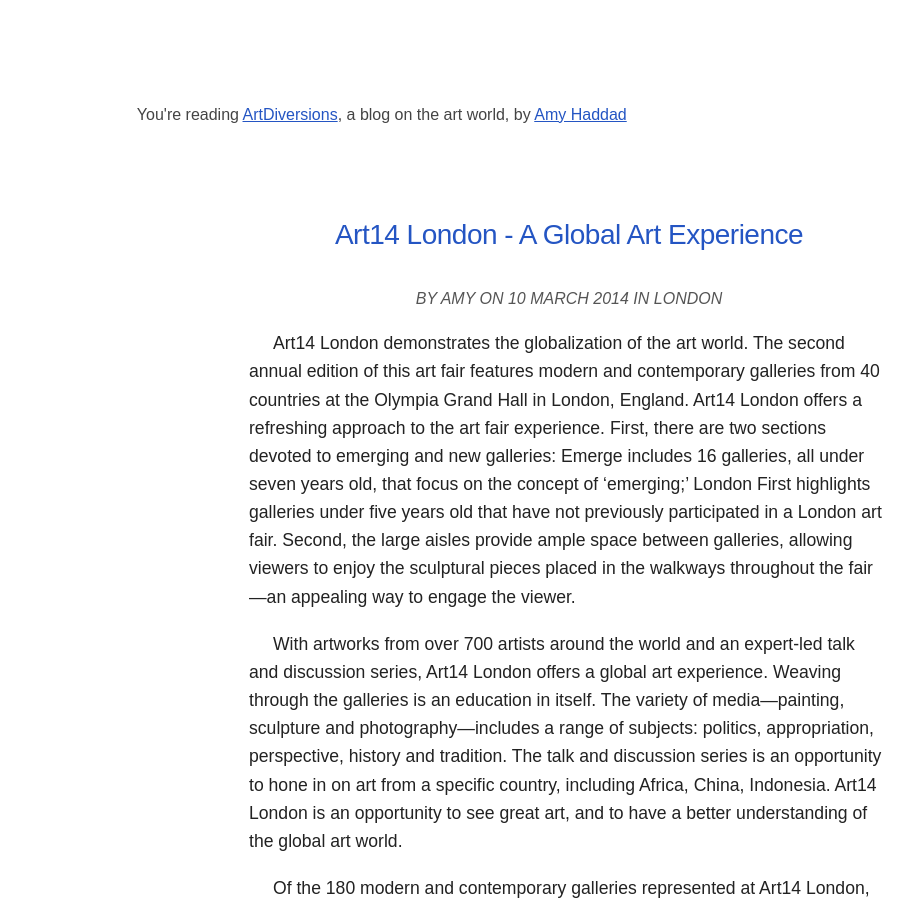
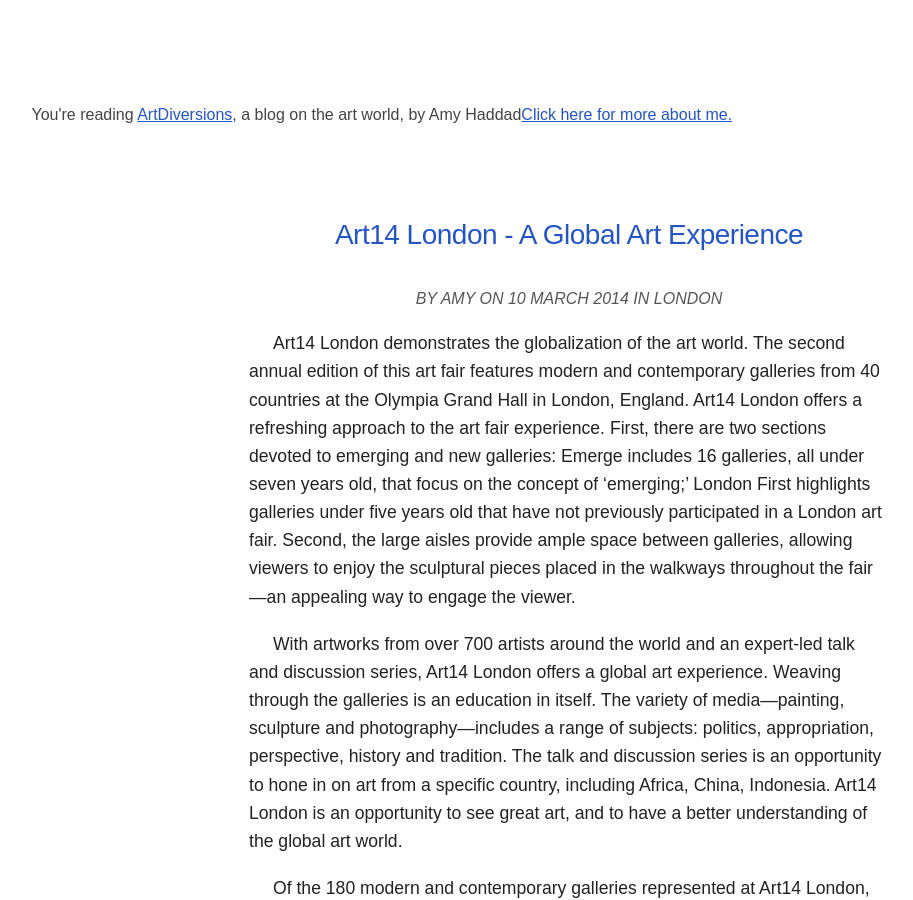
Before and after one commit to paulghaddad/artdiversions, a Jekyll site: the page built from index.html, in a window 1280 px wide and 900 px high. Shown: the whole window, without its empty margins (71-984 px from the left). Built offline with Jekyll 4.4.1, drawn with Linux system fonts in a browser that asks for light colours; nearby versions of some CDN libraries; Markdown is read by kramdown in place of the engine named in the settings; the list of posts is cut into pages by our own code.

Commit message:
Change header copy for about page

```diff
--- a/_includes/header.html
+++ b/_includes/header.html
@@ -31,5 +31,5 @@
 
         <header class="main-header" role="banner">
               <h1>{{ site.name }}</h1>
-              <h2><span>You're reading </span><a href="{{ site.baseurl }}">ArtDiversions</a><span class="media-beta">, a blog on the art world,</span> <span class="media-alpha"> by <a href="">Amy Haddad</a></span></h2>
+              <h2><span>You're reading </span><a href="{{ site.baseurl }}">ArtDiversions</a><span class="media-beta">, a blog on the art world,</span> <span class="media-alpha"> by Amy Haddad<a href="">Click here for more about me.</a></span></h2>
         </header>
```
Also changed, not shown: 1 other file.
